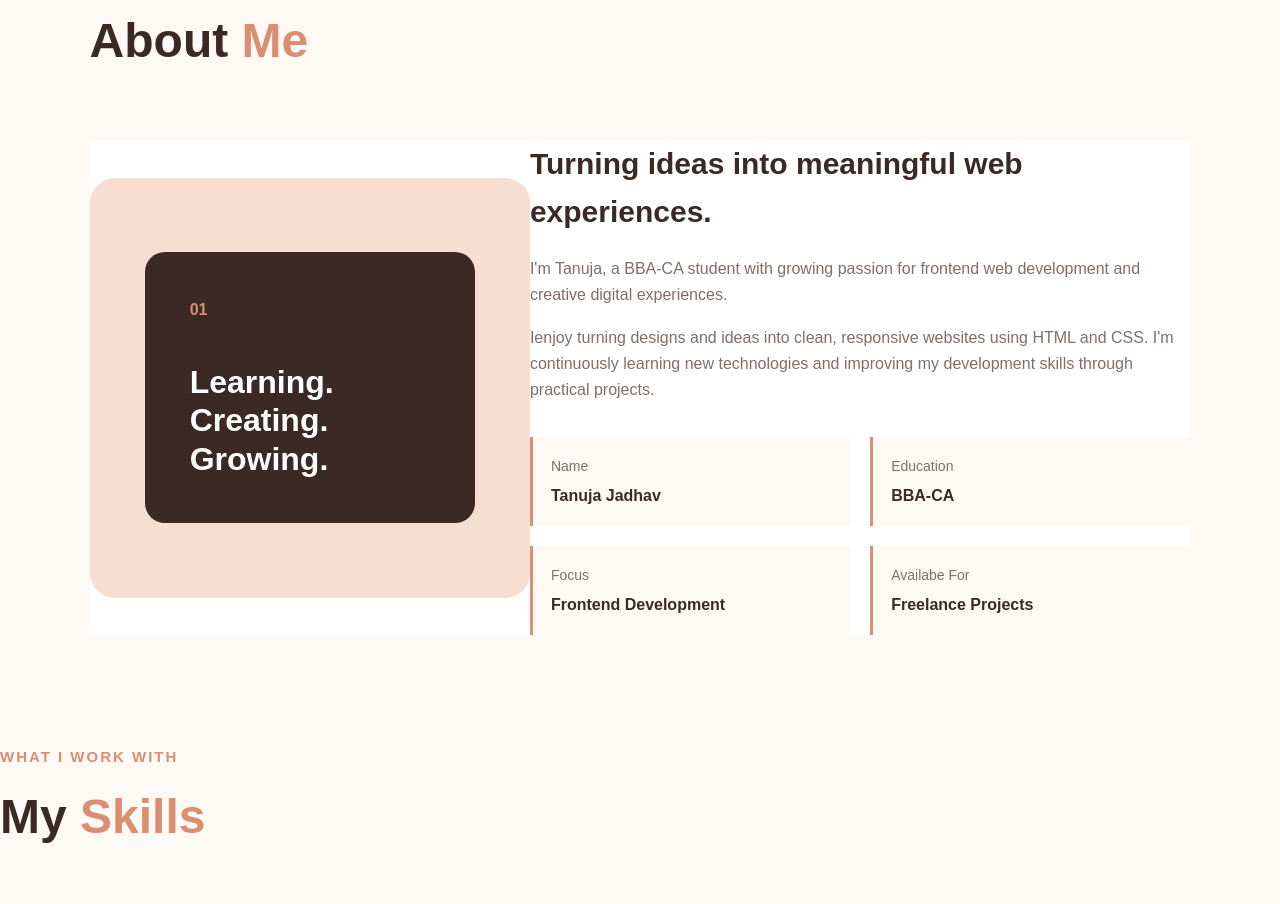
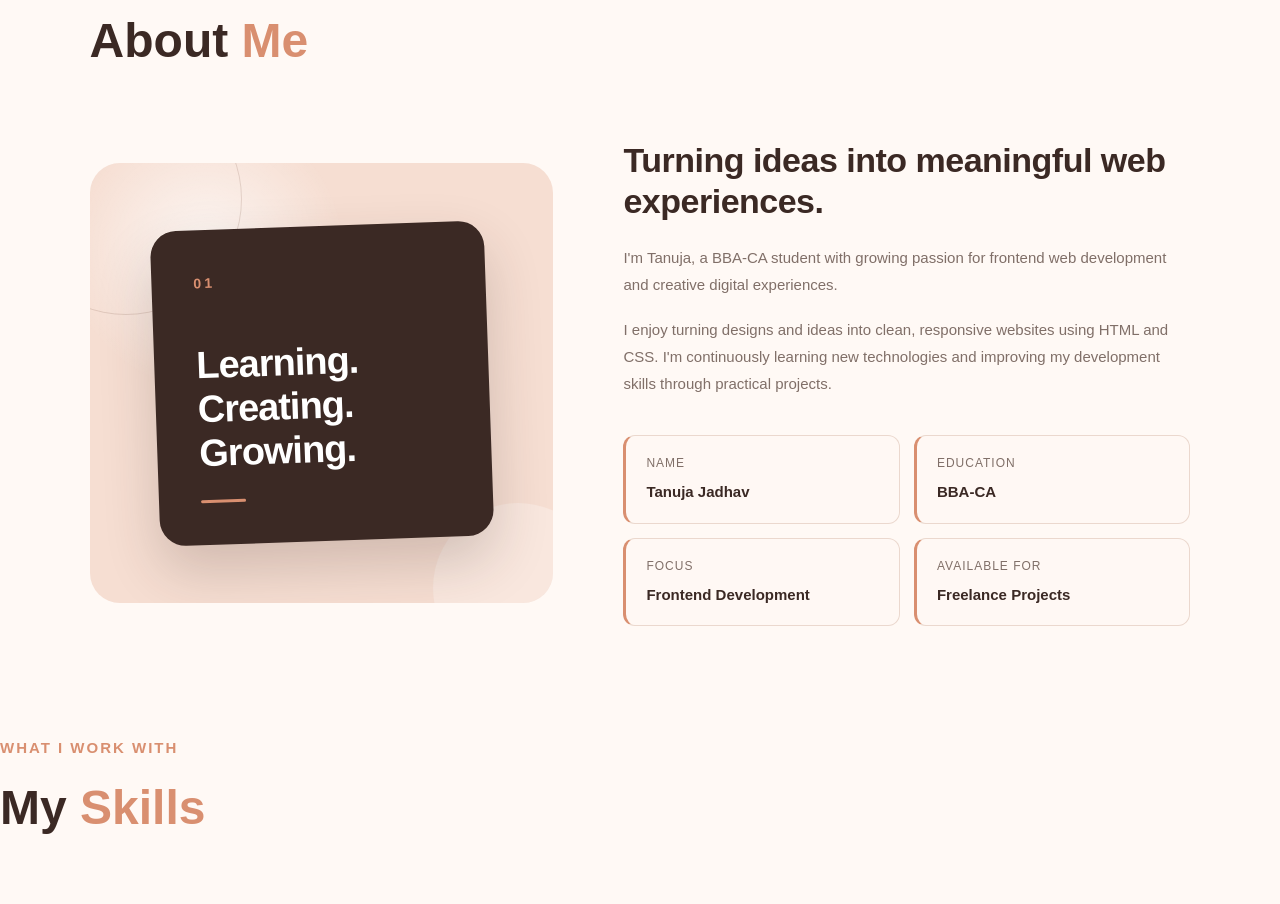
Before and after one commit to tanuja-webdev/01-Portfolio-Website, a plain HTML site: page index.html in a window 1280 px wide. Shown: the part 959-1863 px from the top of the page. Drawn offline with Linux system fonts and the light colour scheme.

Commit message:
improve about section

```diff
--- a/index.html
+++ b/index.html
@@ -77,7 +77,7 @@
                     <div class="about-content">
                         <h3>Turning ideas into meaningful web experiences.</h3>
                         <p>I'm Tanuja, a BBA-CA student with growing passion for frontend web development and creative digital experiences.</p>
-                        <p>Ienjoy turning designs and ideas into clean, responsive websites using HTML and CSS. I'm continuously learning new technologies and improving my development skills through practical projects.</p>
+                        <p>I enjoy turning designs and ideas into clean, responsive websites using HTML and CSS. I'm continuously learning new technologies and improving my development skills through practical projects.</p>
                         <div class="about-info">
                             <div>
                                 <span>Name</span>
@@ -92,7 +92,7 @@
                                 <strong>Frontend Development</strong>
                             </div>
                             <div>
-                                <span>Availabe For</span>
+                                <span>Available For</span>
                                 <strong>Freelance Projects</strong>
                             </div>
                         </div>
--- a/style.css
+++ b/style.css
@@ -544,67 +544,201 @@ header {
 .section-heading h2 span {
     color: var(--peach);
 }
-/*================================ABOUT=====================================*/
+/* ========================= ABOUT ========================= */
+
 .about-container {
-    background: var(--white);
     display: grid;
-    grid-template-columns: 0.8fr 1.2fr;
+    grid-template-columns: 0.9fr 1.1fr;
     align-items: center;
+    gap: 70px;
 }
+
+
+/* ========================= ABOUT VISUAL ========================= */
+
 .about-image {
-    min-height: 420px;
+    min-height: 440px;
     display: flex;
     align-items: center;
     justify-content: center;
-    background: var(--light-peach);
-    border-radius: 25px;
+    background:
+        radial-gradient(
+            circle at 25% 20%,
+            rgba(255, 255, 255, 0.75),
+            transparent 28%
+        ),
+        var(--light-peach);
+    border-radius: 30px;
+    position: relative;
+    overflow: hidden;
+}
+/* Decorative circles */
+
+.about-image::before {
+    content: "";
+    position: absolute;
+    width: 230px;
+    height: 230px;
+    border: 1px solid rgba(120, 82, 70, 0.18);
+    border-radius: 50%;
+    top: -80px;
+    left: -80px;
+}
+
+.about-image::after {
+    content: "";
+    position: absolute;
+    width: 170px;
+    height: 170px;
+    border-radius: 50%;
+    background: rgba(255, 255, 255, 0.25);
+    bottom: -70px;
+    right: -50px;
+}
+/* Main about card */
+
+.about-box {
+    width: 72%;
+    min-height: 300px;
+    padding: 42px;
+    display: flex;
+    flex-direction: column;
+    justify-content: space-between;
+    position: relative;
+    z-index: 2;
+    background: var(--dark-brown);
+    color: white;
+    border-radius: 26px;
+    box-shadow: 0 25px 55px rgba(59, 41, 36, 0.20);
+    transform: rotate(-2deg);
+    transition: transform 0.4s ease, box-shadow 0.4s ease;
+}
+
+.about-box:hover {
+    transform: rotate(0deg) translateY(-7px);
+    box-shadow: 0 30px 65px rgba(59, 41, 36, 0.25);
+}
+
+.about-box span {
+    color: var(--peach);
+    font-size: 14px;
+    font-weight: 700;
+    letter-spacing: 3px;
+}
+
+.about-box h3 {
+    margin-top: 50px;
+    font-size: clamp(28px, 3vw, 38px);
+    line-height: 1.15;
+    letter-spacing: -1px;
+}
+/* Small decorative line */
+
+.about-box h3::after {
+    content: "";
+    display: block;
+    width: 45px;
+    height: 3px;
+    margin-top: 25px;
+    background: var(--peach);
+    border-radius: 10px;
+}
+
+
+/* ========================= ABOUT CONTENT ========================= */
+
+.about-content {
     position: relative;
 }
-.about-box {
-    width: 75%;
-    padding: 45px;
-    background: var(--dark-brown);
-    color: white;
-    border-radius: 20px;
+
+.about-content h3 {
+    font-size: clamp(26px, 3vw, 34px);
+    line-height: 1.2;
+    color: var(--dark-brown);
+    margin-bottom: 22px;
+    letter-spacing: -0.5px;
 }
-.about-box span {
-    color: var(--peach);
-    font-weight: bold;
-}
-.about-box h3 {
-    margin-top: 40px;
-    font-size: 32px;
-    line-height: 1.2;
-}
-.about-content h3 {
-    font-size: 30px;
-    color: var(--dark-brown);
-    margin-bottom: 20px;
-}
+
 .about-content > p {
     color: var(--muted);
+    line-height: 1.8;
     margin-bottom: 18px;
+    font-size: 15px;
 }
+/* ========================= ABOUT INFO ========================= */
+
 .about-info {
     display: grid;
     grid-template-columns: 1fr 1fr;
-    gap: 20px;
-    margin-top: 35px;
+    gap: 14px;
+    margin-top: 38px;
 }
+
 .about-info div {
-    padding: 18px;
-    background: var(--cream);
+    padding: 18px 20px;
+    background: rgba(255, 249, 245, 0.75);
+    border: 1px solid var(--border);
     border-left: 3px solid var(--peach);
+    border-radius: 12px;
+    transition: all 0.3s ease;
 }
+
+.about-info div:hover {
+    background: var(--white);
+    transform: translateY(-4px);
+    box-shadow: 0 12px 25px rgba(59, 41, 36, 0.08);
+}
+
 .about-info span {
     display: block;
     color: var(--muted);
-    font-size: 14px;
-    margin-bottom: 5px;
+    font-size: 12px;
+    margin-bottom: 6px;
+    text-transform: uppercase;
+    letter-spacing: 1px;
 }
+
 .about-info strong {
     color: var(--dark-brown);
-    font-size: 16px;
+    font-size: 15px;
+}
+/* ========================= ABOUT RESPONSIVE ========================= */
+
+@media (max-width: 900px) {
+
+    .about-container {
+        grid-template-columns: 1fr;
+        gap: 50px;
+    }
+
+    .about-image {
+        min-height: 400px;
+    }
+
+    .about-content {
+        text-align: left;
+    }
+}
+
+@media (max-width: 550px) {
+
+    .about-image {
+        min-height: 350px;
+    }
+
+    .about-box {
+        width: 78%;
+        min-height: 250px;
+        padding: 30px;
+    }
+
+    .about-box h3 {
+        font-size: 29px;
+    }
+
+    .about-info {
+        grid-template-columns: 1fr;
+    }
 }
 /*==========SKILLS==========*/
 #skills {
```
